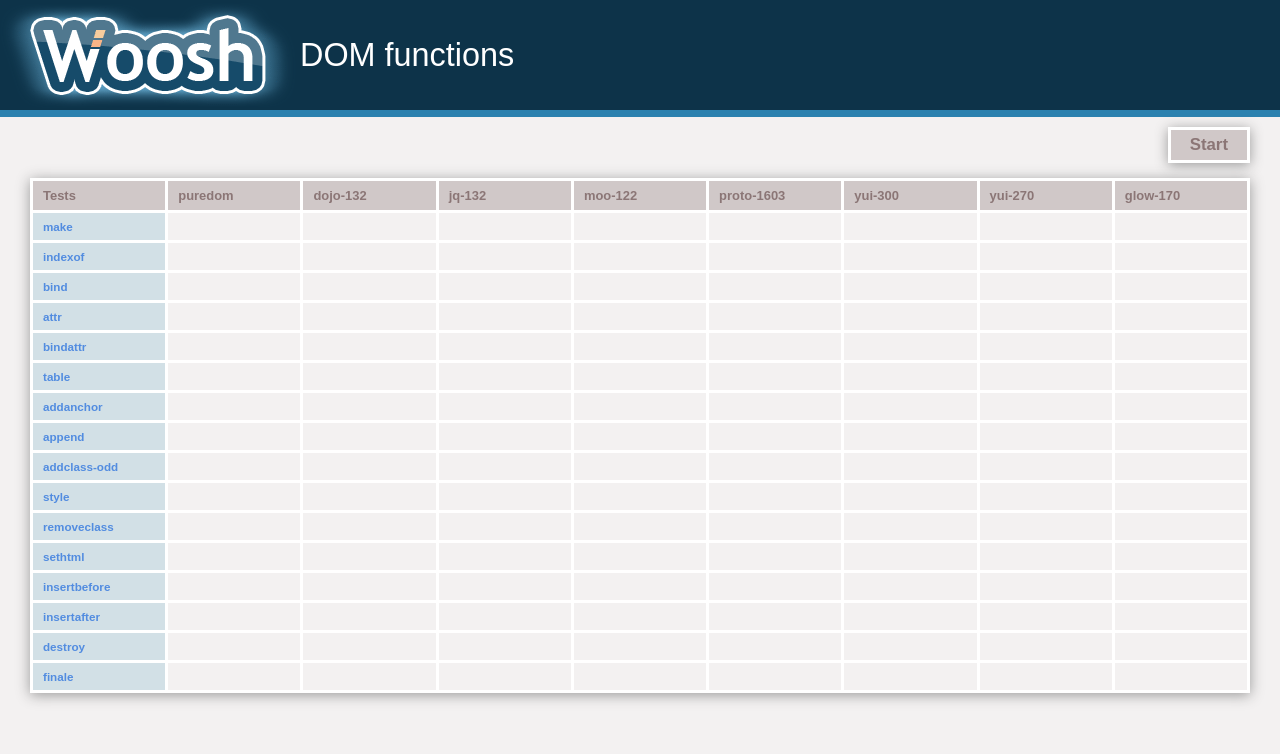
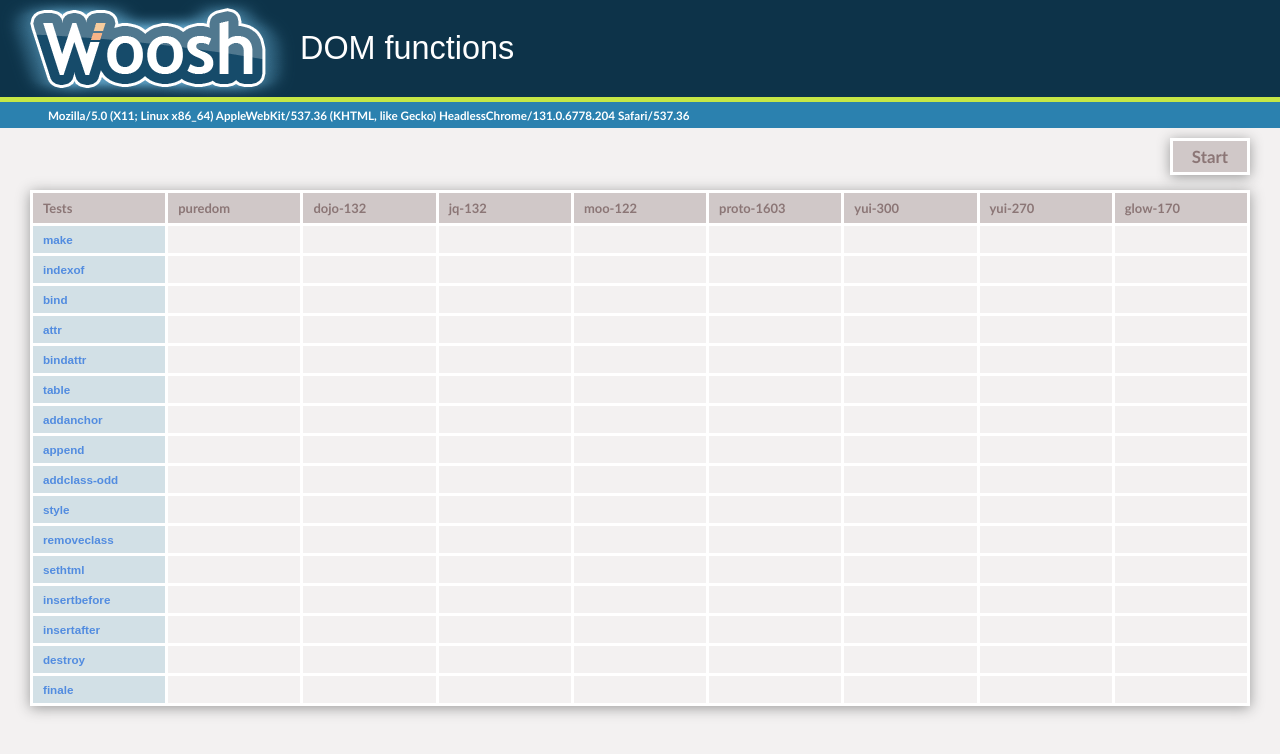
Before and after one commit to jakearchibald/Woosh, a plain HTML site: page exampletests/domtest/index.html in a window 1280 px wide. Drawn offline with Linux system fonts and the light colour scheme.

Commit message:
More CSS tweaks (stealing Phae's design)

```diff
--- a/assets/style.css
+++ b/assets/style.css
@@ -9,23 +9,34 @@ body, html {
 	margin: 0;
 	padding: 0;
 	background: #f3f1f1;
-	font-family: arial, sans-serif;
+	font-family: Calibri,Arial, sans-serif;
 	font-size: 0.9em;
 }
 
 #wooshBanner {
 	background: #0d3349 url('logo.png') left center no-repeat;
-	padding: 15px 15px 15px 300px;
-	border-bottom: 7px solid #2b81af;
+	padding: 30px 30px 30px 300px;
+	border-bottom: 5px solid #C6E746;
+	min-height: 37px;
+	_height: 37px;
 }
 #wooshBanner h1 {
 	color: #fff;
 	font: 2.5em bold arial, sans-serif;
+	margin: 0;
 }
 
 #wooshViewOutput, #wooshCommands {
 	margin: 10px 30px;
 	clear: both;
+}
+#wooshUa {
+	background-color:#2B81AF;
+	color: #fff;
+	font-size: 0.9em;
+	margin: 0;
+	padding: 0.5em 0.5em 0.5em 48px;
+	font-weight: bold;
 }
 
 #wooshCommands a:link, #wooshCommands a:visited {
@@ -134,11 +145,11 @@ body, html {
 		}
 /* alerts view */
 	.wooshAlerts {
-		-moz-box-shadow: 0 2px 35px #999999;
-		-webkit-box-shadow: 0 2px 35px #999999;
-		box-shadow: 0 2px 35px #999999;
+		-moz-box-shadow: 0 2px 35px rgba(0,0,0,0.5);
+		-webkit-box-shadow: 0 2px 35px rgba(0,0,0,0.5);
+		box-shadow: 0 2px 35px rgba(0,0,0,0.5);
 		position: fixed;
-		right: 30px;
+		right: 17px;
 		bottom: 0;
 		width: 347px;
 	}
--- a/woosh.js
+++ b/woosh.js
@@ -1741,7 +1741,7 @@
 		}
 		var output = document.createElement('div');
 
-		output.innerHTML = '<div id="wooshBanner"><h1>' + document.title + '</h1></div><div id="wooshCommands"></div><div id="wooshViewOutput"><div>';
+		output.innerHTML = '<div id="wooshBanner"><h1>' + document.title + '</h1></div><div id="wooshUa">' + navigator.userAgent + '</div><div id="wooshCommands"></div><div id="wooshViewOutput"><div>';
 		output.appendChild( woosh._views.alert._container );
 		wooshOutput.appendChild(output);
 
```
